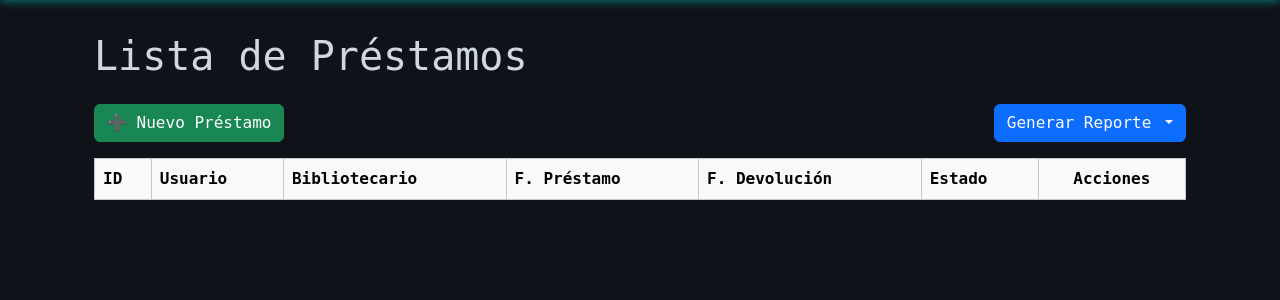
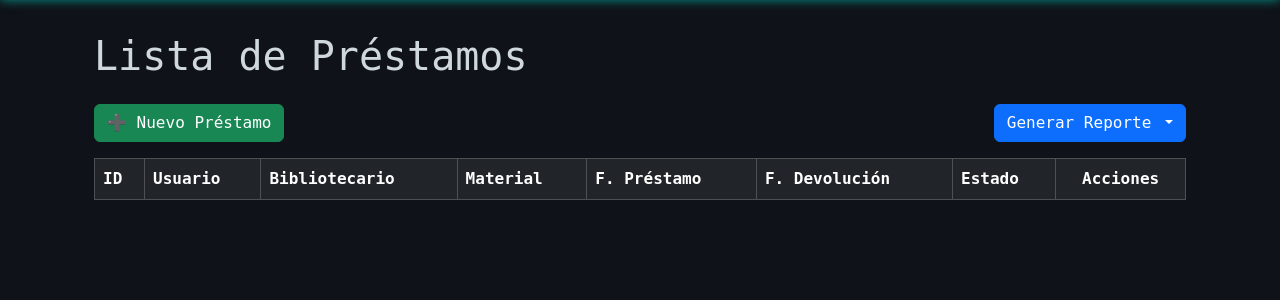
Before and after one commit to DevCadi/BIBLIOTECA, a Flask app: page /prestamos/ in a window 1280 px wide; the page is wider, and only the part inside the window is pictured. Shown: the part 100-400 px from the top of that part. Run offline with Flask 3, Linux system fonts and the light colour scheme; data that the repository does not hold is empty.

Commit message:
añadiendo el prestamos el titulo osea material

```diff
--- a/controllers/prestamo_controllers.py
+++ b/controllers/prestamo_controllers.py
@@ -3,6 +3,8 @@ from datetime import datetime
 from models.prestamo_model import Prestamo
 from models.usuario_model import Usuario
 from views import prestamo_view
+from models.material_model import Material
+
 
 prestamo_bp = Blueprint('prestamo', __name__, url_prefix="/prestamos")
 
@@ -15,17 +17,28 @@ def index():
 @prestamo_bp.route("/create", methods=['GET', 'POST'])
 def create():
     usuarios = Usuario.get_all()
+    materiales = Material.query.all()
+
     if request.method == 'POST':
         id_usuario = request.form['id_usuario']
         id_bibliotecario = request.form['id_bibliotecario']
+        id_material = request.form['id_material']
         fecha_prestamo = datetime.strptime(request.form['fecha_prestamo'], "%Y-%m-%d").date()
         fecha_devolucion = datetime.strptime(request.form['fecha_devolucion'], "%Y-%m-%d").date()
         estado = request.form['estado']
 
-        prestamo = Prestamo(id_usuario, id_bibliotecario, fecha_prestamo, fecha_devolucion, estado)
+        prestamo = Prestamo(
+            id_usuario=id_usuario,
+            id_bibliotecario=id_bibliotecario,
+            id_material=id_material,
+            fecha_prestamo=fecha_prestamo,
+            fecha_devolucion=fecha_devolucion,
+            estado=estado
+        )
         prestamo.save()
         return redirect(url_for('prestamo.index'))
-    return prestamo_view.create(usuarios)
+    return prestamo_view.create(usuarios, materiales)
+
 
 @prestamo_bp.route("/edit/<int:id_prestamo>", methods=['GET', 'POST'])
 def edit(id_prestamo):
--- a/models/prestamo_model.py
+++ b/models/prestamo_model.py
@@ -4,18 +4,26 @@ class Prestamo(db.Model):
     __tablename__ = 'prestamos'
 
     id_prestamo = db.Column(db.Integer, primary_key=True)
-    id_usuario = db.Column(db.Integer, nullable=False)
-    id_bibliotecario = db.Column(db.Integer, nullable=False)
-    fecha_prestamo = db.Column(db.Date, nullable=False)
-    fecha_devolucion = db.Column(db.Date, nullable=False)
+    id_usuario = db.Column(db.Integer, db.ForeignKey('usuarios.id'), nullable=False)
+    id_bibliotecario = db.Column(db.Integer, db.ForeignKey('bibliotecario.id_biblio'), nullable=False)
+    id_material = db.Column(db.Integer, db.ForeignKey('materiales.id_material'), nullable=False)
+    fecha_prestamo = db.Column(db.String(50), nullable=False)
+    fecha_devolucion = db.Column(db.String(50), nullable=False)
     estado = db.Column(db.String(20), nullable=False)
 
-    def __init__(self, id_usuario, id_bibliotecario, fecha_prestamo, fecha_devolucion, estado):
+    # Relaciones
+    usuario = db.relationship("Usuario", backref="prestamos")
+    bibliotecario = db.relationship("Bibliotecario", backref="prestamos")
+    material = db.relationship("Material", backref="prestamos")
+
+    def __init__(self, id_usuario, id_bibliotecario, id_material, fecha_prestamo, fecha_devolucion, estado):
         self.id_usuario = id_usuario
         self.id_bibliotecario = id_bibliotecario
+        self.id_material = id_material
         self.fecha_prestamo = fecha_prestamo
         self.fecha_devolucion = fecha_devolucion
         self.estado = estado
+
 
     def save(self):
         db.session.add(self)
--- a/run.py
+++ b/run.py
@@ -97,6 +97,6 @@ def carrera():
 
 if __name__ == "__main__":
     with app.app_context():
+        db.create_all()
         crear_admin_inicial()
-        db.create_all()
     app.run(debug=True)
--- a/templates/audios/index.html
+++ b/templates/audios/index.html
@@ -8,6 +8,7 @@
 <a href="{{url_for('audio.create')}}" class="btn btn-success mb-3">➕ Nuevo Audio</a>
 
 <table class="table table-striped">
+    <thead class="table-dark">
         <tr>
             <th>ID</th>
             <th>Título</th>
@@ -17,6 +18,8 @@
             <th></th>
             <th></th>
         </tr>
+    </thead>
+
     {% for item in audios %}
     <tr>
         <td>{{item.material.titulo}}</td>
--- a/templates/autores/index.html
+++ b/templates/autores/index.html
@@ -21,12 +21,14 @@
 </div>
 
 <table class="table table-striped">
+    <thead class="table-dark">
         <tr>
             <th>ID</th>
             <th>Nombre</th>
             <th></th>
             <th></th>
         </tr>
+    </thead>
     {% for item in autores %}
     <tr>
         <td>{{ item.id_autor }}</td>
--- a/templates/bibliotecarios/index.html
+++ b/templates/bibliotecarios/index.html
@@ -7,6 +7,7 @@
 <a href="{{ url_for('bibliotecario.create') }}" class="btn btn-success mb-3">➕ Nuevo Bibliotecario</a>
 
 <table class="table table-striped">
+    <thead class="table-dark">
         <tr>
             <th>ID</th>
             <th>Nombre</th>
@@ -15,6 +16,7 @@
             <th></th>
             <th></th>
         </tr>
+    </thead>
     {% for item in bibliotecarios %}
     <tr>
         <td>{{ item.id_biblio }}</td>
--- a/templates/categorias/index.html
+++ b/templates/categorias/index.html
@@ -8,12 +8,14 @@
 <a href="{{url_for('categoria.create')}}" class="btn btn-success mb-3">➕ Nueva Categoría</a>
 
 <table class="table table-striped">
+    <thead class="table-dark">
         <tr>
             <th>ID</th>
             <th>Nombre</th>
             <th></th>
             <th></th>
         </tr>
+    </thead>
     {% for item in categorias %}
     <tr>
         <td>{{item.id_cat}}</td>
--- a/templates/editoriales/index.html
+++ b/templates/editoriales/index.html
@@ -8,6 +8,7 @@
 <a href="{{url_for('editorial.create')}}" class="btn btn-success mb-3">➕ Nueva Editorial</a>
 
 <table class="table table-striped">
+    <thead class="table-dark">
         <tr>
             <th>ID</th>
             <th>Nombre</th>
@@ -15,6 +16,7 @@
             <th></th>
             <th></th>
         </tr>
+    </thead>
     {% for item in editoriales %}
     <tr>
         <td>{{item.id_editorial}}</td>
--- a/templates/prestamos/index.html
+++ b/templates/prestamos/index.html
@@ -21,11 +21,12 @@
     </div>
 
     <table class="table table-hover table-bordered">
-        <thead class="table-light">
+        <thead class="table-dark">
             <tr>
                 <th>ID</th>
                 <th>Usuario</th>
                 <th>Bibliotecario</th>
+                <th>Material</th>
                 <th>F. Préstamo</th>
                 <th>F. Devolución</th>
                 <th>Estado</th>
@@ -37,7 +38,8 @@
             <tr>
                 <td>{{ p.id_prestamo }}</td>
                 <td>{{ (usuarios | selectattr("id", "equalto", p.id_usuario) | first).nombre }}</td>
-                <td>{{ (usuarios | selectattr("id", "equalto", p.id_bibliotecario) | first).nombre }}</td>
+                <td>{{ (usuarios | selectattr("id", "equalto", p.id_bibliotecario) | first).nombre }}<td>
+                <td>{{ p.material.titulo }}</td>
                 <td>{{ p.fecha_prestamo }}</td>
                 <td>{{ p.fecha_devolucion }}</td>
                 <td>{{ p.estado }}</td>
--- a/templates/proyectos_academicos/index.html
+++ b/templates/proyectos_academicos/index.html
@@ -8,6 +8,7 @@
 <a href="{{url_for('proyecto.create')}}" class="btn btn-success mb-3"> ➕ Nuevo Proyecto Académico</a>
 
 <table class="table table-striped">
+    <thead class="table-dark">
         <tr>
             <th>ID</th>
             <th>Título</th>
@@ -16,6 +17,7 @@
             <th></th>
             <th></th>
         </tr>
+    </thead>
     {% for item in proyectos %}
     <tr>
         <td>{{item.id_pro}}</td>
--- a/templates/usuarios/index.html
+++ b/templates/usuarios/index.html
@@ -20,6 +20,7 @@
 </div>
 
 <table class="table table-striped">
+    <thead class="table-dark">
         <tr>
             <th>ID</th>
             <th>Nombre</th>
@@ -31,6 +32,7 @@
             <th></th>
             <th></th>
         </tr>
+    </thead>
     {% for item in usuarios %}
     <tr>
         <td>{{item.id}}</td>
--- a/templates/videos/index.html
+++ b/templates/videos/index.html
@@ -8,6 +8,7 @@
 <a href="{{url_for('video.create')}}" class="btn btn-success mb-3">➕ Nuevo video</a>
 
 <table class="table table-striped">
+    <thead class="table-dark">
         <tr>
             <th>ID</th>
             <th>Título</th>
@@ -17,6 +18,7 @@
             <th></th>
             <th></th>
         </tr>
+    </thead>
     {% for item in videos %}
     <tr>
         <td>{{item.id_video}}</td>
--- a/views/prestamo_view.py
+++ b/views/prestamo_view.py
@@ -3,8 +3,8 @@ from flask import render_template
 def list(prestamos, usuarios):
     return render_template("prestamos/index.html", prestamos=prestamos, usuarios=usuarios)
 
-def create(usuarios):
-    return render_template("prestamos/create.html", usuarios=usuarios)
+def create(usuarios, materiales):
+    return render_template("prestamos/create.html", usuarios=usuarios, materiales=materiales)
 
-def edit(prestamo, usuarios):
-    return render_template("prestamos/edit.html", prestamo=prestamo, usuarios=usuarios)
+def edit(prestamo, usuarios, materiales):
+    return render_template("prestamos/edit.html", prestamo=prestamo, usuarios=usuarios, materiales=materiales)
```
Also changed, not shown: templates/prestamos/create.html (+9 -0 lines), templates/prestamos/edit.html (+11 -0 lines), instance/biblioteca.db. Lines whose indentation alone changed are shown as unchanged.
